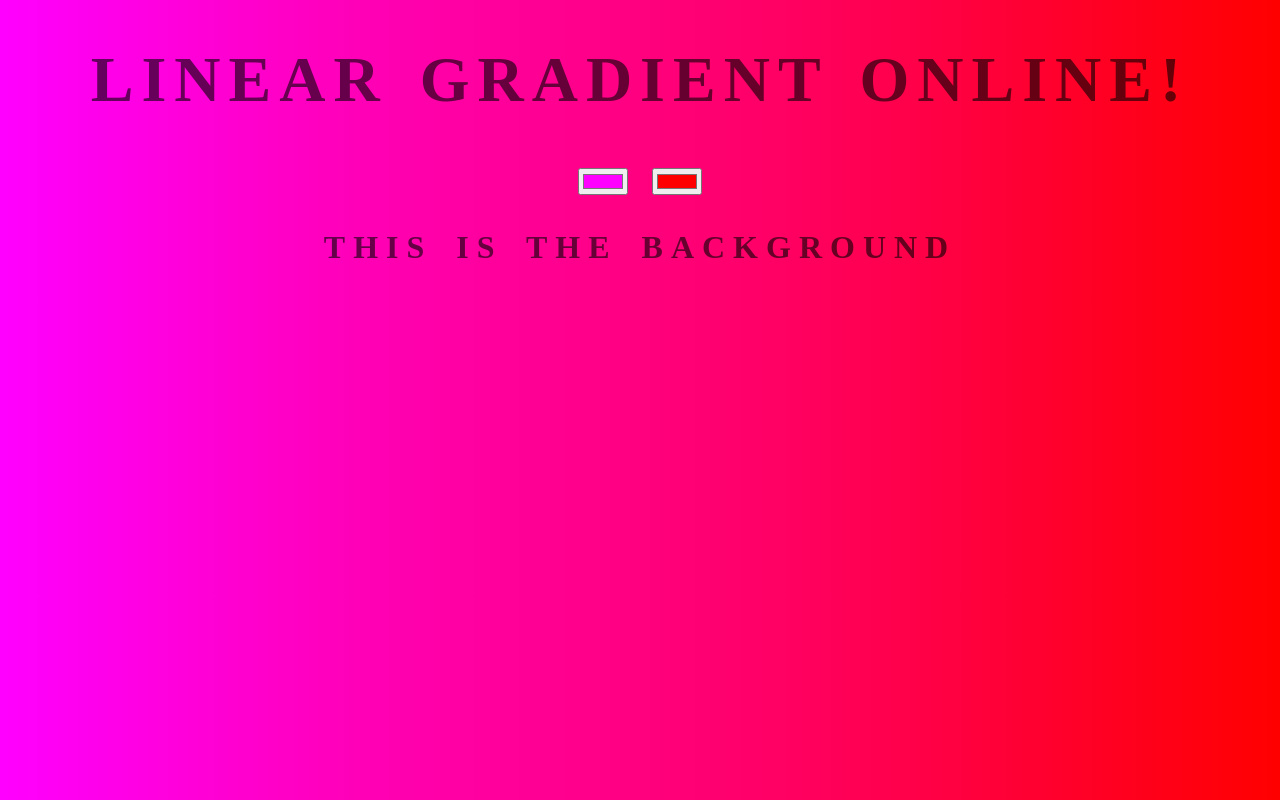
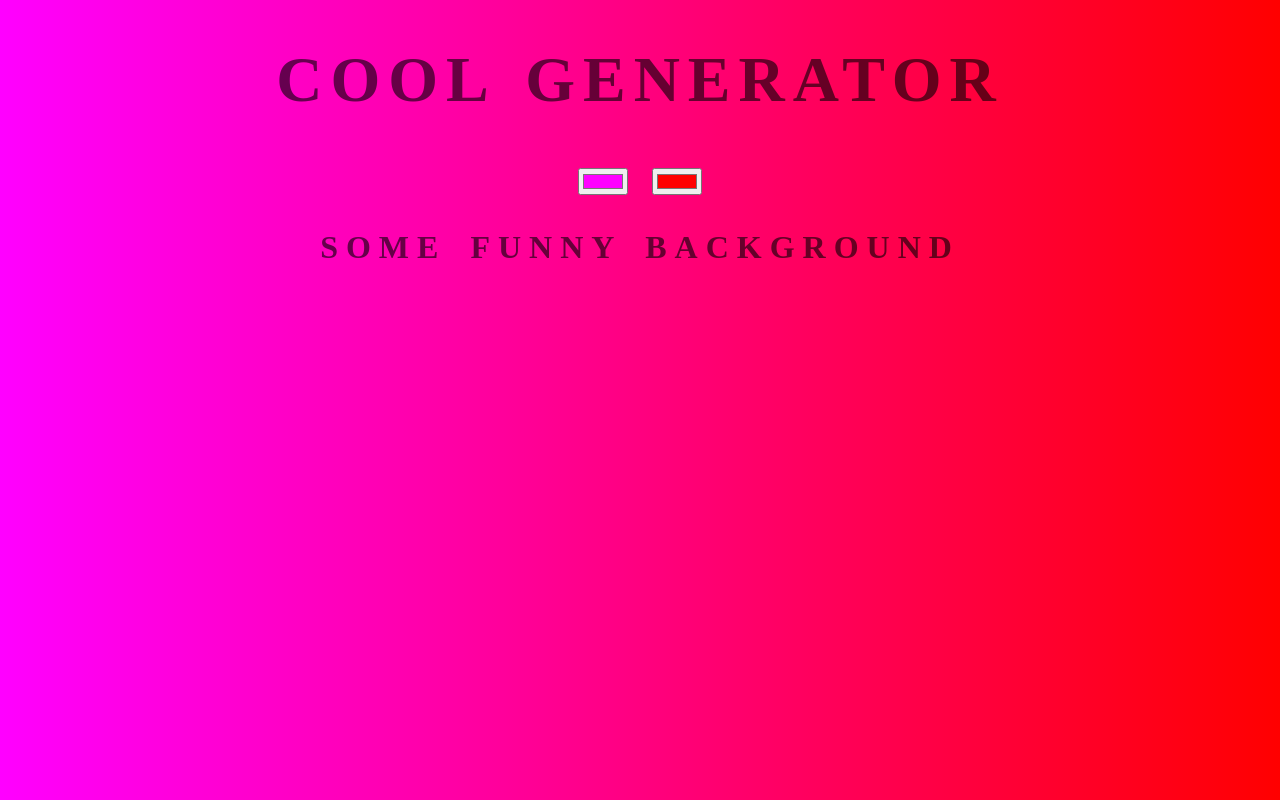
Before and after one commit to ameghdadian/background-generator-Shared, a plain HTML site: page index.html in a window 1280 px wide. Drawn offline with Linux system fonts and the light colour scheme.

Commit message:
reverting back to old title

```diff
--- a/index.html
+++ b/index.html
@@ -2,15 +2,15 @@
 <html lang="en">
 <head>
 	<meta charset="UTF-8">
-	<title>Background Generator!</title>
+	<title>Background Generator</title>
 	<link href="style.css" rel="stylesheet">
 </head>
 <body>
-	<h1>Linear Gradient Online!</h1>
+	<h1>COOL Generator</h1>
 	<input type="color" id="color1" name="color1" value="#ff00ff">
 	<input type="color" id="color2" name="color2" value="#ff0000">
-	<p>This is the background</p>
+	<p>Some Funny Background</p>
 	<h3></h3>
 	<script type="text/javascript" src="script.js"></script>
 </body>
-</html>
+ </html>
```
